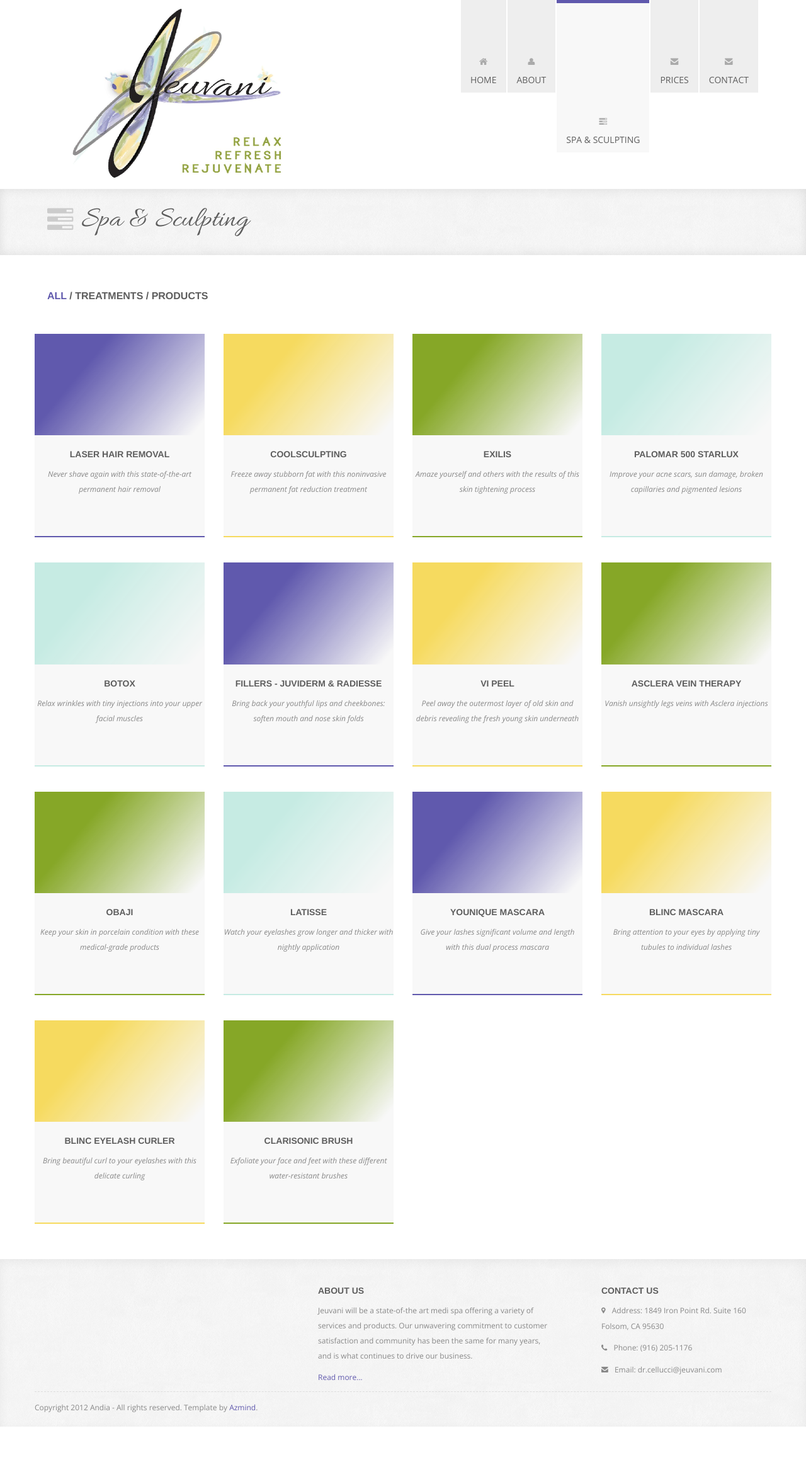
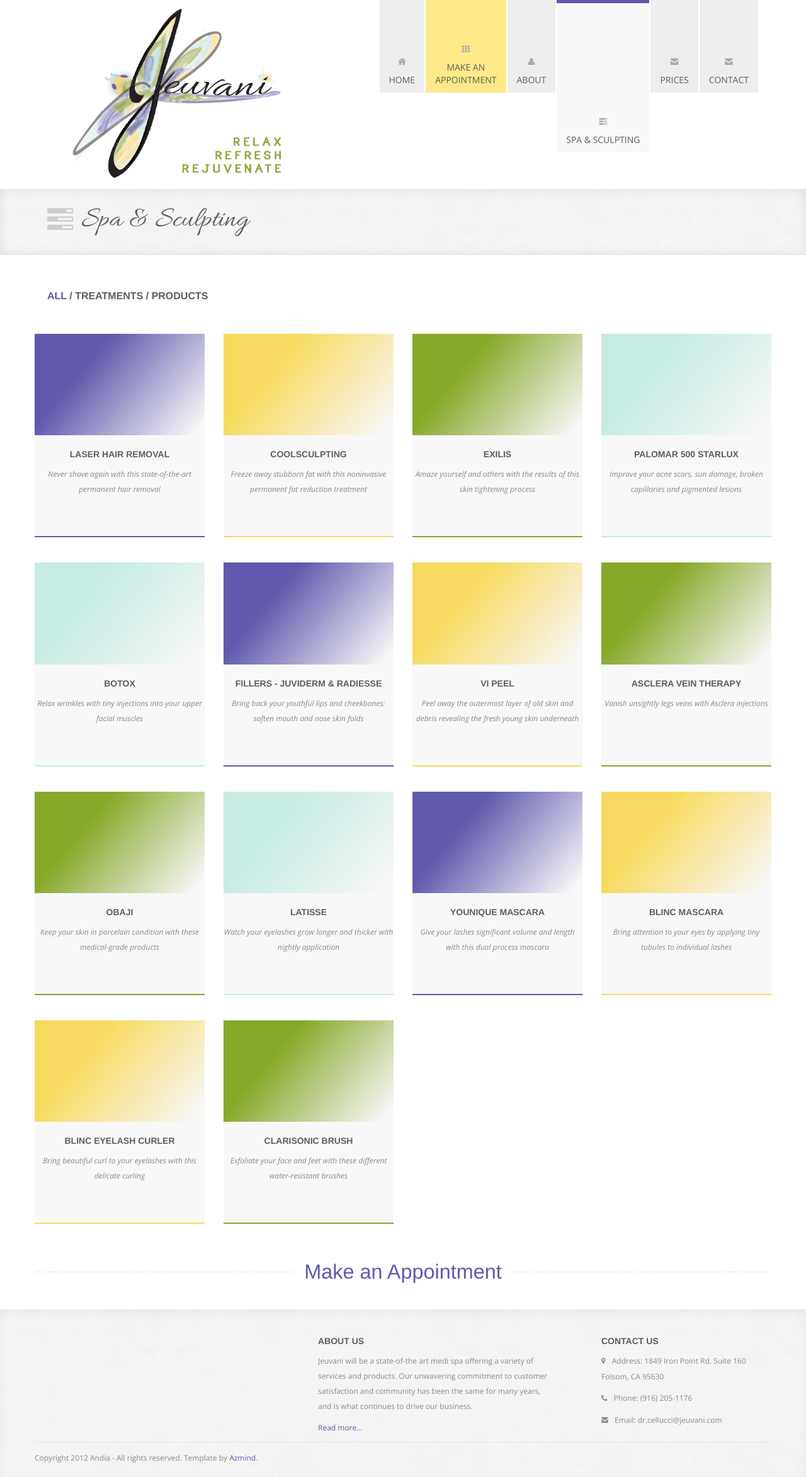
Before and after one commit to jeuvani/jeuvani.github.io, a plain HTML site: page portfolio.html in a window 1280 px wide. Shown: the whole page at 63% size. Before the commit the page ends 2265 px from the top, so only its background shows below. Drawn offline with nearby package versions, Linux system fonts and the light colour scheme; some packages are replaced by stand-ins of ours; a web font is replaced by a local one.

Commit message:
scedulicity

```diff
--- a/assets/css/style.css
+++ b/assets/css/style.css
@@ -91,6 +91,16 @@
     border-top: 5px solid #6059ad;
     background: #f8f8f8;
 }
+
+
+.header ul.nav li.schedule a {
+    margin-top:0;
+    padding-top: 60px;
+    background: #ffe988;
+//    background: #f8f8f8;
+}
+
+
 
 .header ul.nav li a:hover {
     background: #6059ad;
@@ -272,6 +282,15 @@
     font-weight:normal;
     font-size: 36px;
     color: #5d5d5d;
+}
+
+.portfolio-title h2 {
+    width: 200px;
+    margin: 0 auto;
+    background: #fff;
+    font-family: 'Allura', cursive;
+    font-weight:normal;
+    font-size: 36px;
 }
 
 
--- a/portfolio.html
+++ b/portfolio.html
@@ -54,6 +54,9 @@
                                 <ul class="nav pull-right">
                                     <li>
                                         <a href="index.html"><i class="icon-home"></i><br />Home</a>
+                                    </li>
+                                    <li class="schedule">
+                                        <a href="https://www.schedulicity.com/scheduling/JSSBGR"><i class="icon-th"></i><br />Make an <br/> Appointment</a>
                                     </li>
                                     <li>
                                         <a href="about.html"><i class="icon-user"></i><br />About</a>
@@ -270,6 +273,15 @@
             </div>
         </div>
 
+        <div class="container" style="padding-bottom:40px">
+            <div class="portfolio-title">
+                <a href="https://www.schedulicity.com/scheduling/JSSBGR">
+                  <h2 style="width:350px; font-family: 'Droid Sans', Helvetica, Arial, sans-serif; font-size:2.7em">Make an Appointment</h2>
+                </a>
+            </div>
+        </div>
+
+
         <!-- Footer -->
         <footer>
             <div class="container">
```
Also changed, not shown: about.html (+3 -0 lines), contact.html (+3 -0 lines), index.html (+3 -0 lines), pricing.html (+14 -1 lines), 1 other file.
